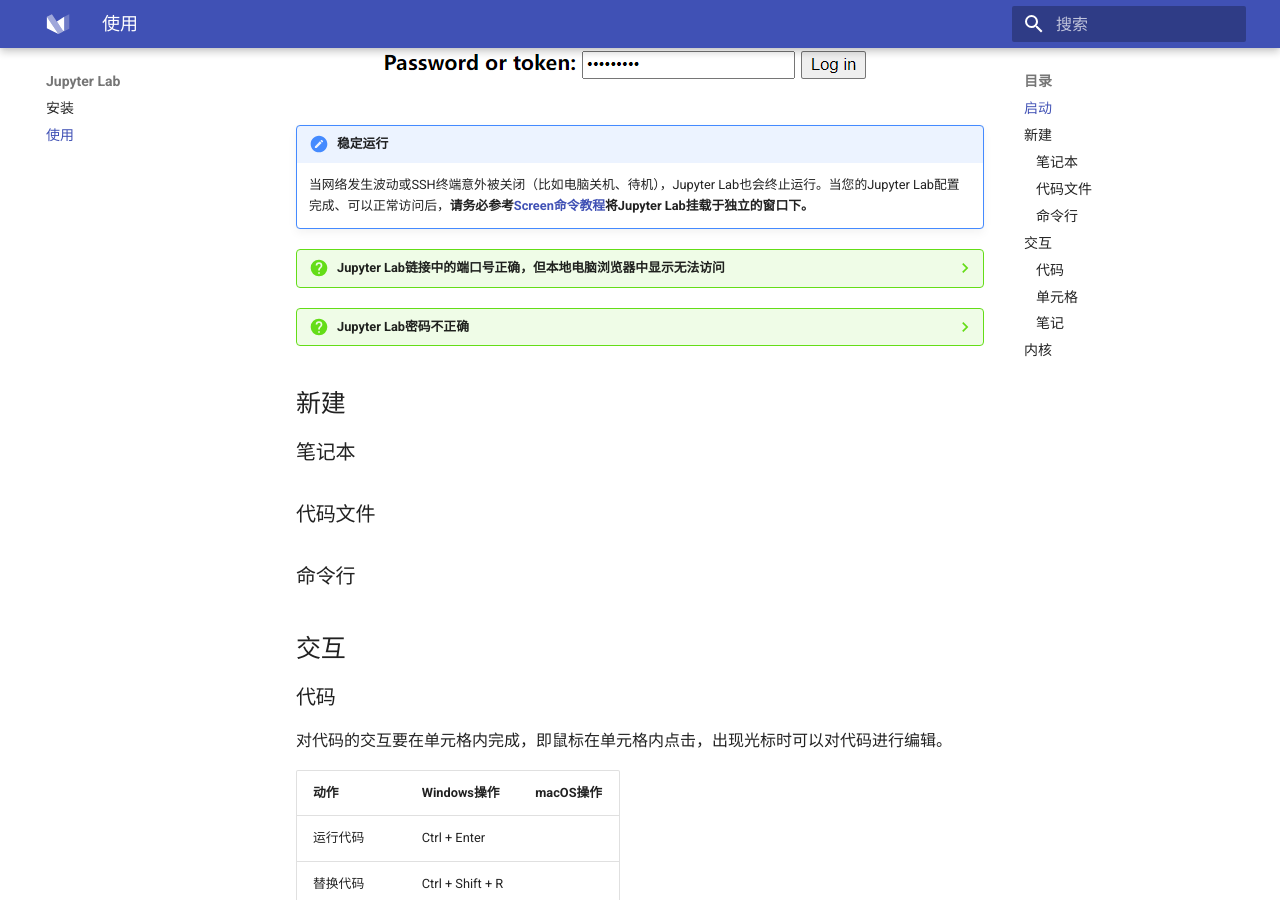
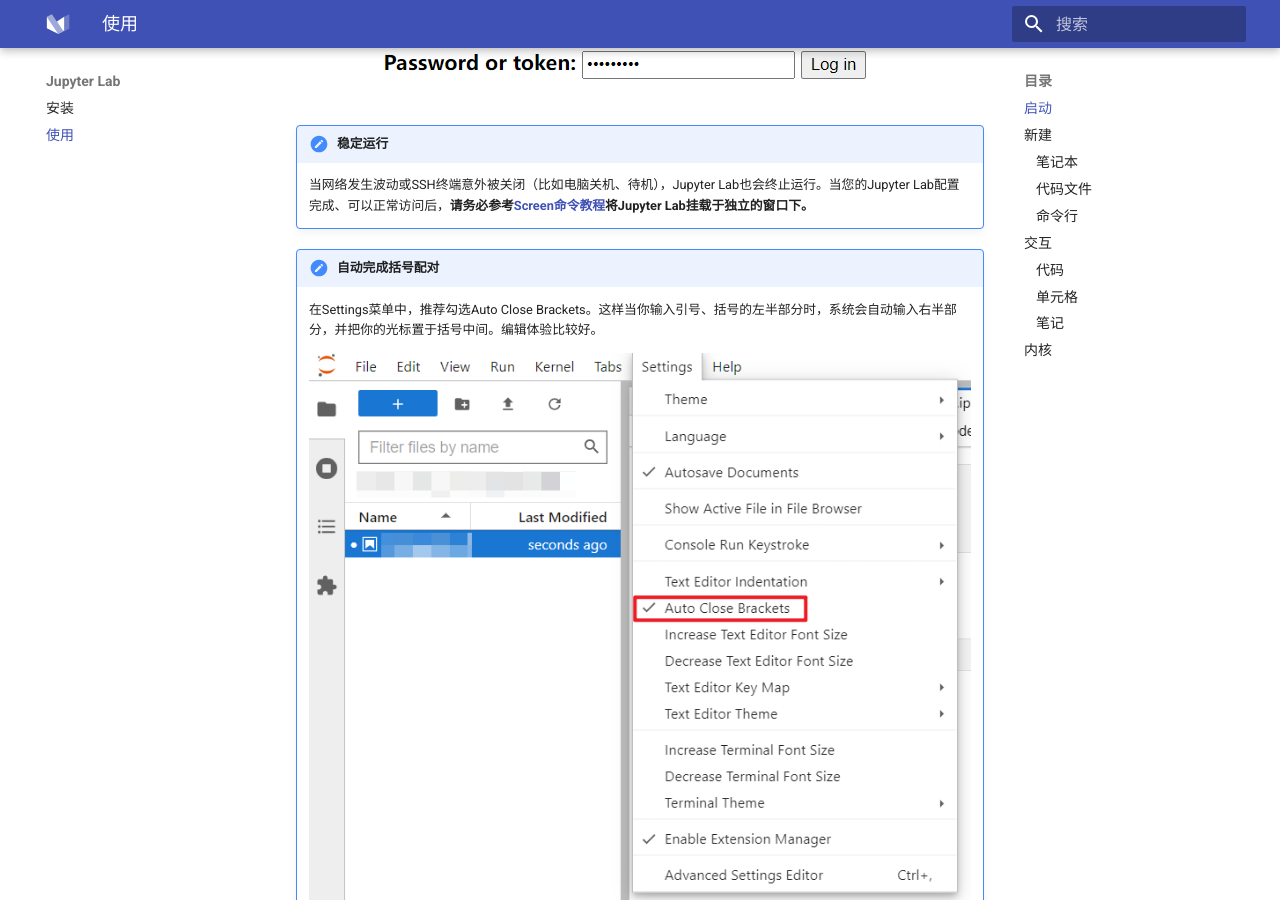
Before and after one commit to Wenzhi-Ding/Server-User-Guide, an MkDocs documentation site: the page built from docs/03-jupyter/use.md, in a window 1280 px wide and 900 px high, scrolled down 933 px. Built offline with MkDocs 1.6.1 and Material for MkDocs 9.7.7, drawn with Linux system fonts in a browser that asks for light colours.

Commit message:
增加自动括号的配置

```diff
--- a/docs/03-jupyter/use.md
+++ b/docs/03-jupyter/use.md
@@ -38,6 +38,12 @@
 !!! 稳定运行
 
 	当网络发生波动或SSH终端意外被关闭（比如电脑关机、待机），Jupyter Lab也会终止运行。当您的Jupyter Lab配置完成、可以正常访问后，**请务必参考[Screen命令教程](/08-linux/screen/)将Jupyter Lab挂载于独立的窗口下。**
+
+!!! 自动完成括号配对
+
+	在Settings菜单中，推荐勾选Auto Close Brackets。这样当你输入引号、括号的左半部分时，系统会自动输入右半部分，并把你的光标置于括号中间。编辑体验比较好。
+
+	<figure><img src="/assets/jupyter-auto-close-brackets.png"></figure>
 
 ??? question "Jupyter Lab链接中的端口号正确，但本地电脑浏览器中显示无法访问"
 
```
Also changed, not shown: docs/03-jupyter/install.md (+7 -6 lines), docs/assets/jupyter-auto-close-brackets.png (added).
